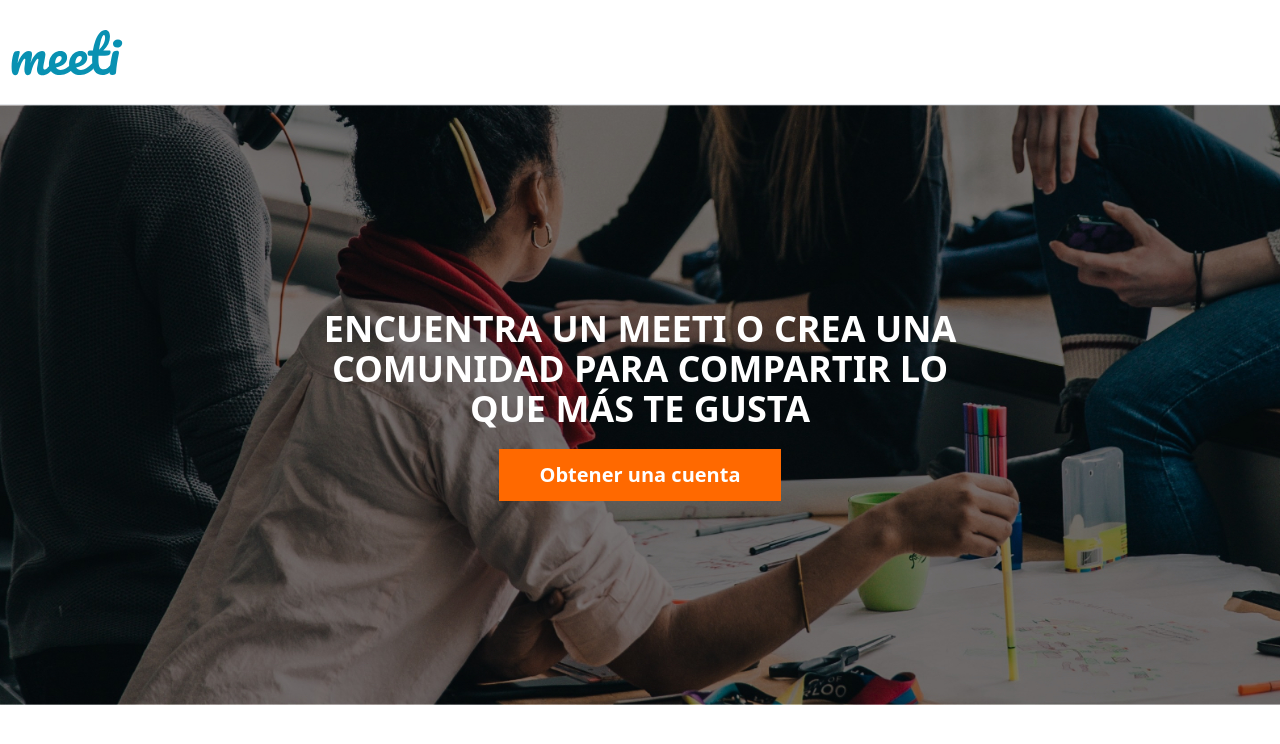
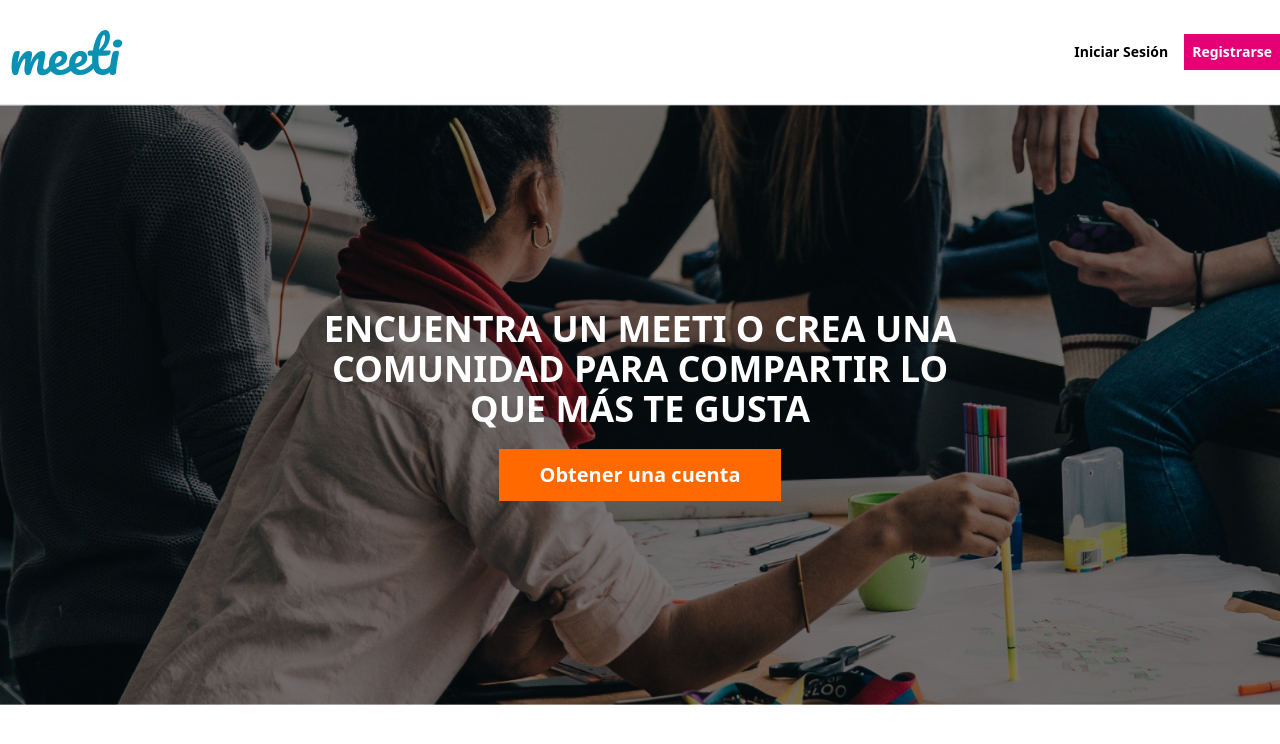
Before and after one commit to GussLopez/meeti, a Next.js app: page / in a window 1280 px wide. Shown: the top 744 px of the page. Built offline with nearby package versions, Linux system fonts and the light colour scheme.

Commit message:
ADDED header guest nav buttons

```diff
--- /dev/null
+++ b/src/shared/components/ui/GuestNavigation.tsx
@@ -0,0 +1,17 @@
+import Link from "next/link";
+
+export default function GuestNavigation() {
+
+  return (
+    <nav className="flex justify-center items-center gap-4 mt-5 md:mt-0">
+      <Link
+        className="font-bold text-sm"
+        href="/auth/login"
+      >Iniciar Sesión</Link>
+      <Link
+        className=" font-bold text-sm bg-pink-600 p-2  text-white "
+        href="/auth/create-account"
+      >Registrarse</Link>
+    </nav>
+  )
+}
--- a/src/shared/components/ui/Header.tsx
+++ b/src/shared/components/ui/Header.tsx
@@ -1,6 +1,7 @@
 'use client'
 import Link from "next/link";
 import Logo from "./Logo";
+import GuestNavigation from "./GuestNavigation";
 
 export default function Header() {
 
@@ -14,7 +15,7 @@ export default function Header() {
             </div>
           </Link>
         </div>
-        {/* TODO: Navegación Aquí */}
+        <GuestNavigation />
       </div>
     </header>
   )
```
